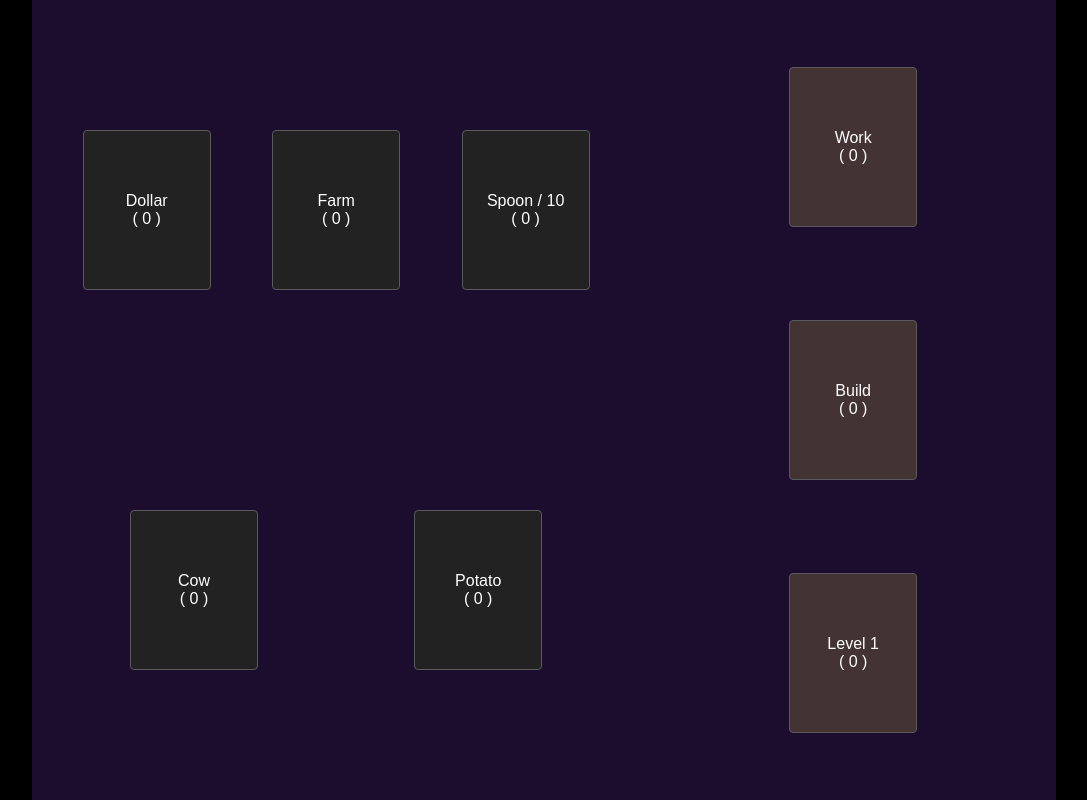
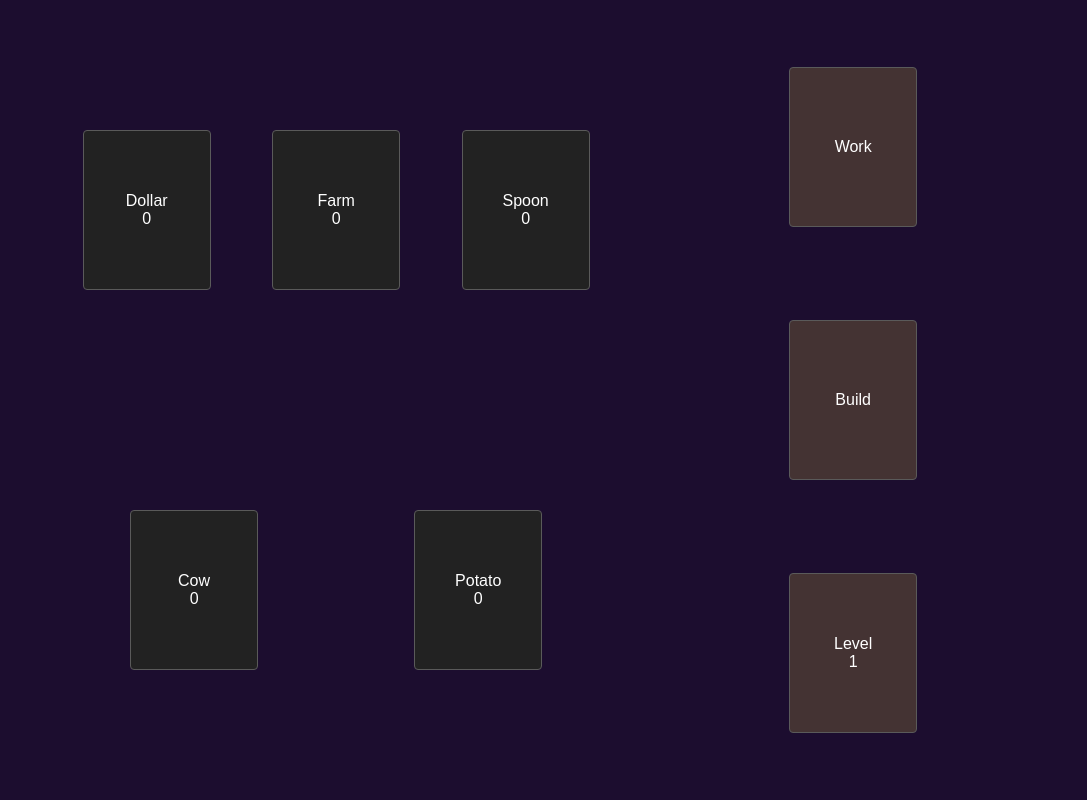
Before and after one commit to pyb/lifegrid, a Next.js app: page / in a window 1280 px wide. Shown: the whole page, without its empty margins (96-1183 px from the left). Built offline with nearby package versions, Linux system fonts and the light colour scheme.

Commit message:
Improve Grid Items a bit

```diff
--- a/src/app/UI/Grid.tsx
+++ b/src/app/UI/Grid.tsx
@@ -3,18 +3,6 @@ import { State, Item } from "game/types";
 import * as Data  from "game/data";
 
 // TODO : crop selling is modal / different color for each mode
-
-interface GridItemProps {
-    name: string,
-    qty?: number,
-    text: string,
-    hoverText: string,
-    progress: number,
-    style: string,
-    active: boolean,
-    onClick: () => void,
-    // picture ?
-};
 
 const color1: string = "rgb(86, 37, 37) ";
 //const color2: string = "rgb(24, 34, 29) ";
@@ -25,14 +13,35 @@ const backgroundProp = (progress:number) => { return {
      + "%, " + color2 + " " + progress.toString() + "% " + (1-progress).toString() +  "%)"
 }}
 
-const GridItem = ({name, qty, text, hoverText, progress, style, onClick}:GridItemProps) => {
+interface GridItemProps {
+    name: string,
+    qty?: number,
+    goal?: number,
+    text: string,
+    hoverText: string,
+    progress: number,
+    style: string,
+    active: boolean,
+    onClick: () => void,
+    // picture ?
+};
+
+const GridItem = ({name, qty, text, goal, hoverText, progress, style, onClick}:GridItemProps) => {
     return (
         <div className={styles.item} style={progress ? backgroundProp(progress): {}} onClick={onClick}>
             <div>
-            {name + (qty ? (" : " + Math.round(qty).toString()) : "") + text}
+            {name}
             </div>
             <div>
-            {" ( " +  Math.round(progress).toString() + " ) "}
+            {(qty !== undefined ?
+            ( Math.round(qty).toString()
+             + ( goal ?
+                " / " + goal?.toString() :
+                "") ) :
+            "")}
+            </div>
+            <div>
+            {text}
             </div>
         </div>
     );
@@ -43,12 +52,15 @@ const item = (name:string, resource:number|undefined, task:number|undefined, gs:
     const progress:number = gs.taskProgress.get(id) || 0;
     const active:boolean = gs.taskProgress.has(id);
     const qty = gs.resources.get(id);
-    let text:string;
+    let text:string = "";
+    let goal:number|undefined;
+
     if (task == Item.Level)
         text = " " + gs.level.toString();
-    else
-        text = Data.tools.has(id) ? " / " + Data.toolGoal.toString() : "";
-    return <GridItem key={key} name={name} qty={qty} onClick={onClick} active={active} progress={progress} text={text} hoverText="" style=""/>
+    if (Data.tools.has(id))
+         goal = Math.round(qty as number);
+    return <GridItem key={key} name={name} qty={resource?qty:undefined}
+                     goal={goal} onClick={onClick} active={active} progress={progress} text={text} hoverText="" style=""/>
 }
 
 const ResourceGrid = ({items}:{items:Array<React.ReactNode>}) => {
--- a/src/app/css/game.module.css
+++ b/src/app/css/game.module.css
@@ -1,9 +1,9 @@
 .gameMain {
     height: 100%;
-    width: 100%;
-    background-color: rgb(28, 13, 47);
+    width: 80%;
     display: flex;
     flex-direction: row;
     justify-content: space-around;
     gap: 10px;
+    margin: auto;
 }
--- a/src/app/game/data.ts
+++ b/src/app/game/data.ts
@@ -7,6 +7,10 @@ export const tasks = new Set<number>([Item.Build, Item.Level, Item.Work]);
 export const tools = new Set<number>([Item.Spoon, Item.Knife, Item.Shovel]);
 export const crops = new Set<number>([Item.Potato, Item.Lettuce, Item.Wheat, Item.Coffee]);
 export const companions = new Set<number>([Item.Cow, Item.Retriever, Item.Collie, Item.Sheep]);
+
+const initialTool = Item.Spoon;
+const initialCrop = Item.Potato;
+const initialCompanion = Item.Cow;
 
 const defaultInitialLevelVelocity = 0.00001;
 //const initialLevelVelocities:Array<number> = [0.0005, 0.000001, 0.000003];
@@ -95,13 +99,13 @@ const farmCost:ResourceCost = {
 const companionCost = new Map<number, ResourceCost>([
     [Item.Cow,
     {
-        resource: Item.Wheat,
+        resource: Item.Potato,
         //cost: 1000,
         cost: 200, // for testing
     }],
     [Item.Collie,
     {
-        resource: Item.Potato,
+        resource: Item.Wheat,
         //cost: 1000
         cost: 200, // for testing
     }],
@@ -133,7 +137,7 @@ export const toolGoal = 10;
 export const tick = 50;
 
 export const initialGameState:Types.State = {
-    resources: new Map<number, number>([[Item.Farm, 0], [Item.Potato, 0]]),
+    resources: new Map<number, number>([[Item.Dollar, 0], [Item.Farm, 0], [initialTool, 0], [initialCrop, 0], [initialCompanion, 0] ]),
     resourceProgress : new Map<number, number>(),
     taskProgress : new Map<number, number>([[Item.Level, 0]]),
     crop: Item.Potato,
--- a/src/app/page.module.css
+++ b/src/app/page.module.css
@@ -5,7 +5,8 @@
 
 .main {
   height: 100%;
-  width: 80vw;
+  width: 100vw;
   color: white;
+  background-color: rgb(28, 13, 47);
   margin: auto;
 }
```
Also changed, not shown: lifegrid.txt.
